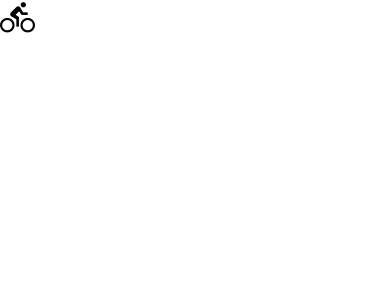
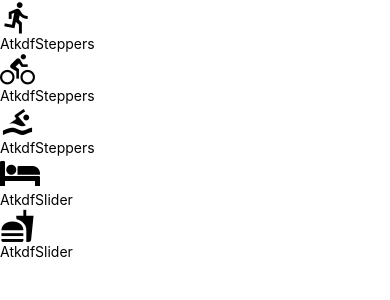
Before and after one commit to andreastkdf/atkdfFitness, a React Native app: screen / in a window 390 px wide. Shown: the top 300 px of the page. Built offline with nearby package versions, Linux system fonts and the light colour scheme.

Commit message:
Changes for AddEntry

```diff
--- a/components/AddEntry.js
+++ b/components/AddEntry.js
@@ -1,6 +1,8 @@
 import React, { Component } from "react"
 import { View, Text } from "react-native"
 import { getMetricMetaInfo } from "../utils/helpers"
+import AtkdfSlider from "./AtkdfSlider"
+import AtkdfSteppers from "./AtkdfSteppers"
 
 export default class AddEntry extends Component {
   state = {
@@ -42,6 +44,35 @@ export default class AddEntry extends Component {
   }
 
   render() {
-    return <View>{getMetricMetaInfo("bike").getIcon()}</View>
+    const metaInfo = getMetricMetaInfo()
+
+    return (
+      <View>
+        {Object.keys(metaInfo).map(key => {
+          const { getIcon, type, ...rest } = metaInfo[key]
+          const value = this.state[key]
+
+          return (
+            <View key={key}>
+              {getIcon()}
+              {type === "slider" ? (
+                <AtkdfSlider
+                  value={value}
+                  onChange={value => this.slide(key, value)}
+                  {...rest}
+                />
+              ) : (
+                <AtkdfSteppers
+                  value={value}
+                  onIncrement={() => this.increment(key)}
+                  onDecrement={() => this.decrement(key)}
+                  {...rest}
+                />
+              )}
+            </View>
+          )
+        })}
+      </View>
+    )
   }
 }
--- /dev/null
+++ b/components/AtkdfSlider.js
@@ -0,0 +1,10 @@
+import React from "react"
+import { View, Text } from "react-native"
+
+export default function AtkdfSlider() {
+  return (
+    <View>
+      <Text>AtkdfSlider</Text>
+    </View>
+  )
+}
--- /dev/null
+++ b/components/AtkdfSteppers.js
@@ -0,0 +1,10 @@
+import React from "react"
+import { View, Text } from "react-native"
+
+export default function AtkdfSteppers() {
+  return (
+    <View>
+      <Text>AtkdfSteppers</Text>
+    </View>
+  )
+}
--- a/utils/helpers.js
+++ b/utils/helpers.js
@@ -125,5 +125,5 @@ export function getMetricMetaInfo(metric) {
     }
   }
 
-  return typeof metric === "undefinied" ? info : info[metric]
+  return typeof metric === "undefined" ? info : info[metric]
 }
```
